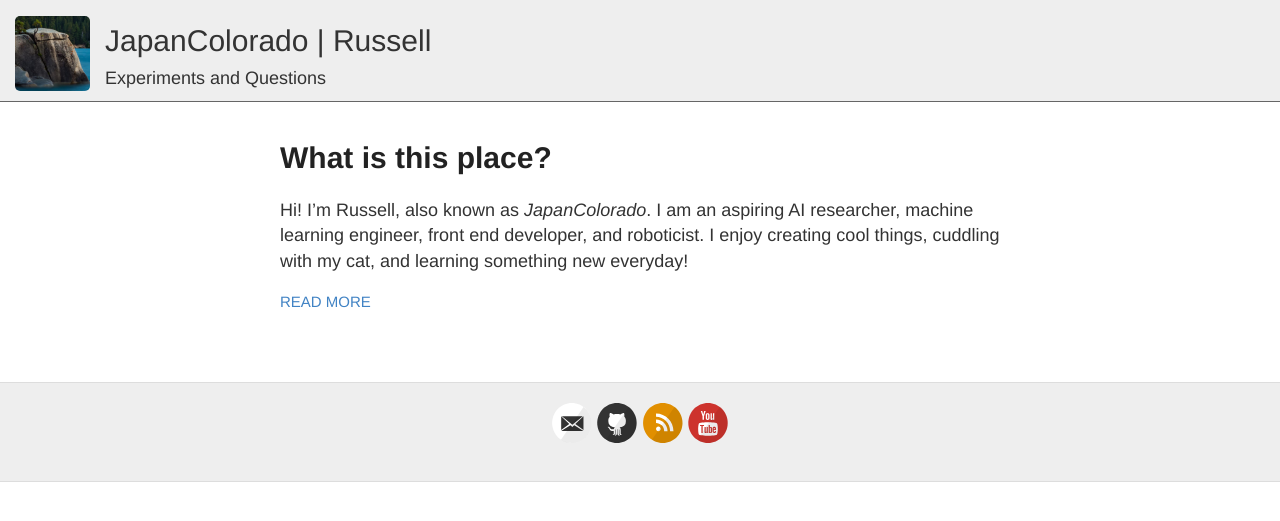
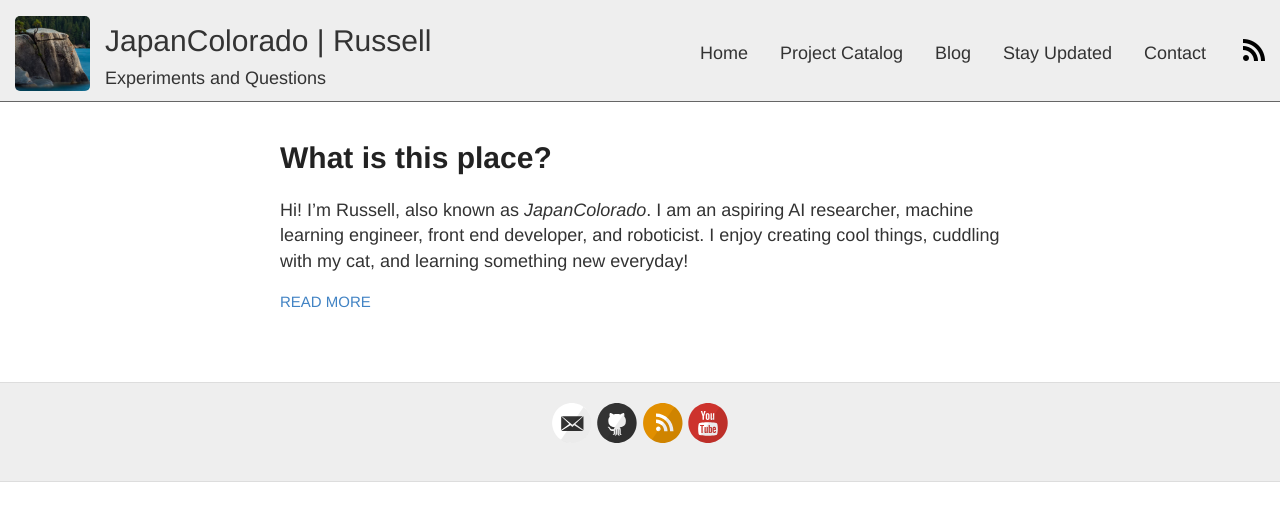
Before and after one commit to JapanColorado/japancolorado.github.io, a Jekyll site: the page built from index.html, in a window 1280 px wide. Shown: the top 521 px of the page. Built offline with Jekyll 4.4.1, drawn with Linux system fonts in a browser that asks for light colours.

Commit message:
Add nav to header, add rss icons for both themes

```diff
--- a/_layouts/default.html
+++ b/_layouts/default.html
@@ -24,6 +24,16 @@
           <p>Experiments and Questions</p>
         </div>
       </a>
+      <nav>
+        <ul class="nav">
+          <li>Home</li>
+          <li>Project Catalog</li>
+          <li>Blog</li>
+          <li>Stay Updated</li>
+          <li>Contact</li>
+          <li><a href="{{ site.baseurl }}/feed.xml"><img src="../images/rss-light-theme.png" alt="RSS Feed"></a></li>
+        </ul>
+      </nav>
     </header>
 
     <div id="main" role="main" class="container">
--- a/style.scss
+++ b/style.scss
@@ -170,13 +170,10 @@ img {
   justify-content: center;
   align-items: center;
 }
-.text-divider{
-  font-weight: 100;
-}
 
 .site-header{
   display:flex;
-  justify-content: flex-start;
+  justify-content: space-between;
   padding-top: 15px;
   border-bottom: 1px solid $gray;
   background-color: $lightGray;
@@ -198,6 +195,22 @@ img {
   img {
     border-radius: 5px;
   }
+}
+
+header > nav {
+  display: flex;
+  margin-right: 10px;
+  margin-top: -10px;
+  align-items: center;
+}
+
+.nav{
+  display: flex;
+  justify-content: space-between;
+  align-items: center;
+  width: 600px;
+
+  list-style: none;
 }
 
 .site-info {
```
Also changed, not shown: images/rss-dark-theme.png (added), images/rss-light-theme.png (added).
